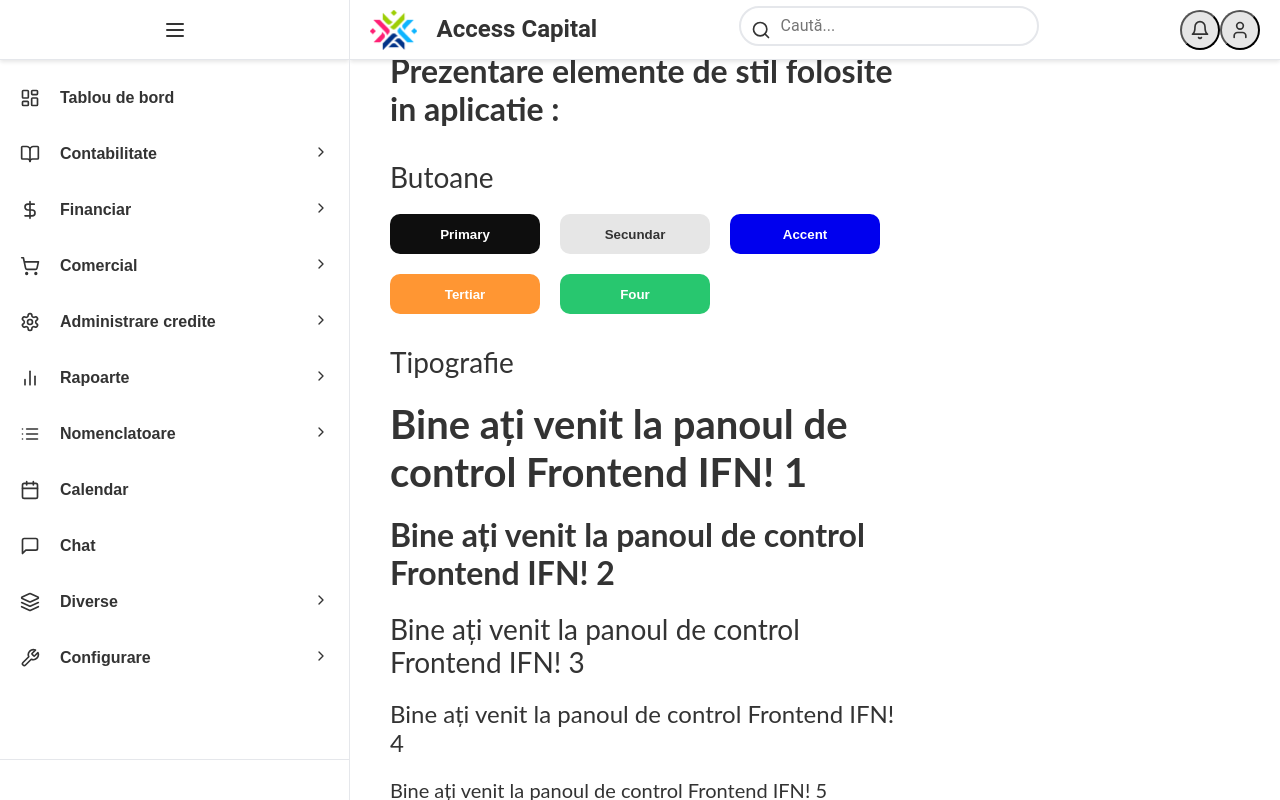
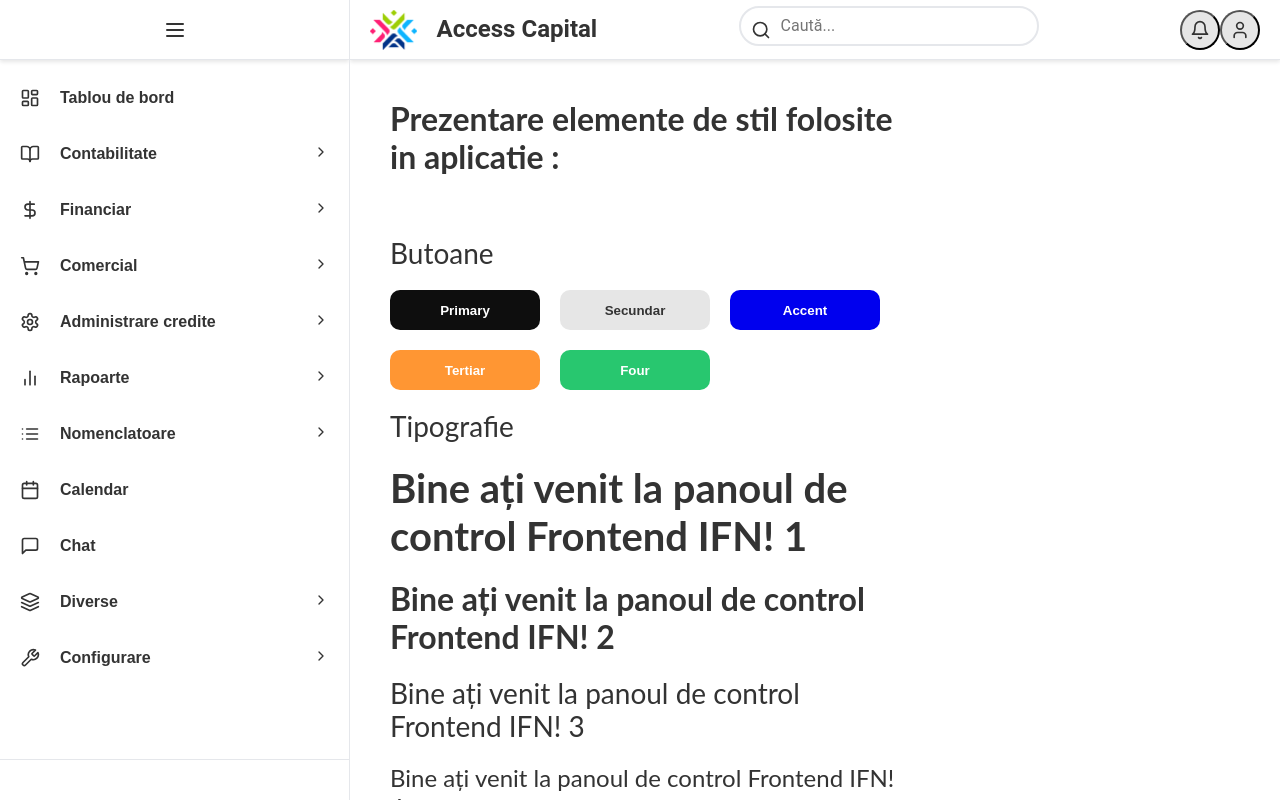
Before and after one commit to stef78cta/Edy_Web, a React (Create React App) app in the folder frontend-ifn/: page / in a window 1280 px wide. Built offline with nearby package versions, Linux system fonts and the light colour scheme.

Commit message:
update container app.tsx

```diff
--- a/frontend-ifn/src/App.tsx
+++ b/frontend-ifn/src/App.tsx
@@ -58,11 +58,11 @@ const App: React.FC = () => {
           isSidebarOpen ? "" : "sidebar-closed"
         }`}
       >
-        <section className="mt-3">
+        <section className="py-20">
           <h2>Prezentare elemente de stil folosite in aplicatie :</h2>
         </section>
 
-        <section className="mt-3">
+        <section className="py-20">
           <h3>Butoane</h3>
           <div className="button-group">
             <Button onClick={handleAddClick} variant="primary">
@@ -83,7 +83,7 @@ const App: React.FC = () => {
           </div>
         </section>
 
-        <section className="mt-3">
+        <section className="my-20">
           <h3>Tipografie</h3>
           <h1>Bine ați venit la panoul de control Frontend IFN! 1</h1>
           <h2>Bine ați venit la panoul de control Frontend IFN! 2</h2>
@@ -98,7 +98,7 @@ const App: React.FC = () => {
           <a href="#">Acesta este un link</a>
         </section>
 
-        <section className="mt-3">
+        <section className="my-20">
           <h3>Liste</h3>
           <ul>
             <li>Element listă neordonată 1</li>
@@ -112,7 +112,7 @@ const App: React.FC = () => {
           </ol>
         </section>
 
-        <section className="mt-3">
+        <section className="my-20">
           <h3>Formular</h3>
           <form>
             <div className="mb-2">
@@ -133,7 +133,7 @@ const App: React.FC = () => {
           </form>
         </section>
 
-        <section className="mt-3">
+        <section className="my-20">
           <h3>Clase utilitare</h3>
           <div className="text-center">Text centrat</div>
           <div className="text-right">Text aliniat la dreapta</div>
@@ -146,7 +146,7 @@ const App: React.FC = () => {
           </div>
         </section>
 
-        <section className="mt-3">
+        <section className="my-20">
           <h3>DataTable Component</h3>
           <DataTable
             rows={rows}
--- a/frontend-ifn/src/styles/_layout.scss
+++ b/frontend-ifn/src/styles/_layout.scss
@@ -143,13 +143,20 @@
   text-align: right;
 }
 
+// Adăugăm o nouă clasă pentru marginea de 20px sus și jos
+.py-20 {
+  padding-top: 20px;
+  padding-bottom: 20px;
+}
+
+// Actualizăm clasa content-with-sidebar
 .content-with-sidebar {
-  margin-left: 20px; // Mărit de la $medium-spacing (16px) la 20px
-  padding: 20px; // Mărit de la $medium-spacing (16px) la 20px
-  width: calc(100% - 350px - 20px); // Ajustat pentru noua margine
+  margin-left: 20px;
+  padding: 80px 20px 20px; // Adăugăm padding-top de 80px pentru a lăsa spațiu pentru navbar
+  width: calc(100% - 350px - 20px);
   transition: width 0.3s ease-in-out, margin-left 0.3s ease-in-out;
 
   .sidebar-closed & {
-    width: calc(100% - 60px - 20px); // Ajustat pentru noua margine
+    width: calc(100% - 60px - 20px);
   }
 }
```
